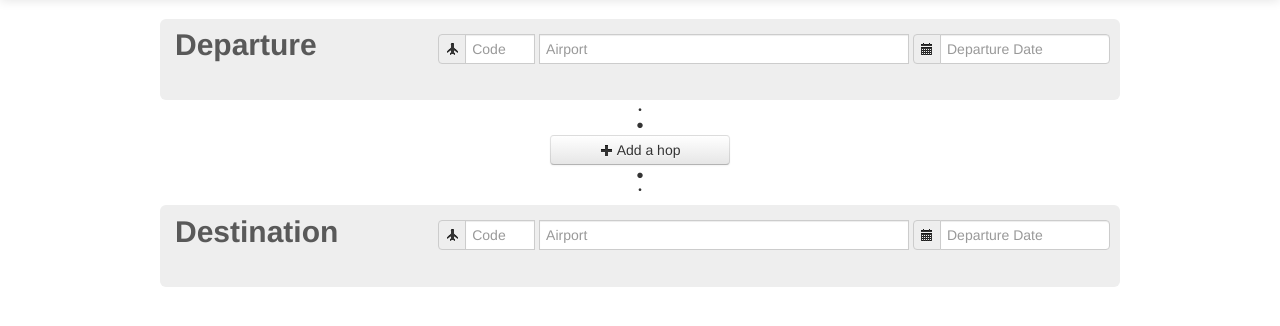
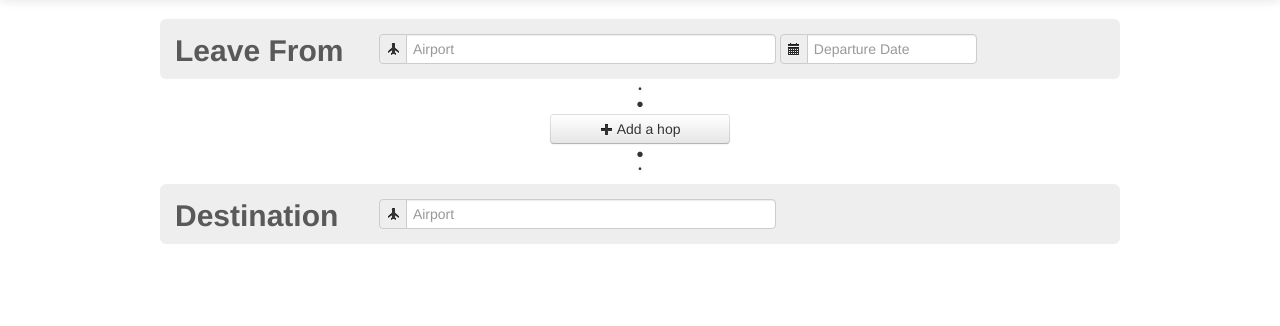
Before and after one commit to CraigPeden/ilwhack.namepending, a CodeIgniter app: page / in a window 1280 px wide. Shown: the part 41-367 px from the top of the page. Run offline with CodeIgniter, Linux system fonts and the light colour scheme; some libraries are stand-ins or nearby versions.

Commit message:
Improved hop UI

```diff
--- a/application/views/assets/footer.php
+++ b/application/views/assets/footer.php
@@ -3,7 +3,6 @@
 		</footer>
 
 		<!-- <script src="<?php echo base_url("/js/jquery.js");?>"></script>-->
-		<script type="text/javascript" src="http://code.jquery.com/jquery-1.9.1.min.js"></script>
 		<script type="text/javascript" src="<?= base_url("/js/bootstrap-datepicker.js");?>"></script>
 		<script type="text/javascript" src="<?= base_url('/js/bootstrap.js'); ?>"></script>
 		<script type="text/javascript" src="<?= base_url('/js/airport_search.js'); ?>"></script>
--- a/application/views/assets/header.php
+++ b/application/views/assets/header.php
@@ -22,6 +22,8 @@
     	}
     </style>
     <link href="<?= base_url('/css/bootstrap-responsive.css'); ?>" rel="stylesheet">
+
+    <script type="text/javascript" src="http://code.jquery.com/jquery-1.9.1.min.js"></script>
 </head>
 
 <body>
--- a/application/views/assets/main.php
+++ b/application/views/assets/main.php
@@ -1,57 +1,32 @@
+<script type="text/javascript" src="<?= base_url('js/hop-ui.js'); ?>"></script>
+
 <div class="container">
 
 	<div class="hop_container departure">
 		<div class="airports_body">
 			<form class="form-inline">
-				<span class="help-inline hop_container_title">Departure</span>
-				<div class="pull-right">
+				<span class="help-inline hop_container_title">Leave From</span>
 				<div class="input-prepend">
 					<span class="add-on"><i class="icon-plane"></i></span>
-						<input id="start-airport" type="text" class="span1 airport_code" placeholder="Code" style="border-radius:0px;">
-					</div>
-					<div class="input-prepend">
-						<input id="start-airport" type="text" class="span4 airport" placeholder="Airport" style="border-radius:0px;">
+					<input id="start-airport" type="text" class="span4 airport" placeholder="Airport">
 				</div>
 				<div class="input-prepend">
 					<span class="add-on"><i class="icon-calendar"></i></span>
 					<input type="text" class="span2" placeholder="Departure Date" data-date-format="dd/mm/yy" id="dp1">
 				</div>
-				</div>
 		    </form>
 		</div>
     </div>
 
-    <div class="hop_container_insert hop">
-    	<div class="transitionbulletone">•</div>
-    	<div class="transitionbullettwo">•</div>
-	    <div class="hop_container">
-			<div class="airports_body">
-				<span class="help-inline hop_container_title">Hop</span>
-				<div class="pull-right">
-					<form class="form-inline">
-						<div class="input-prepend">
-							<span class="add-on"><i class="icon-plane"></i></span>
-							<input id="start-airport" type="text" class="span1 airport_code" placeholder="Code" style="border-radius:0px;">
-						</div>
-						<div class="input-prepend">
-							<input id="start-airport" type="text" class="span4 airport" placeholder="Airport" style="border-radius:0px;">
-						</div>
-						<div class="input-prepend">
-							<span class="add-on"><i class="icon-calendar"></i></span>
-							<input type="text" class="span2" placeholder="Departure Date" data-date-format="dd/mm/yy" id="dp1">
-						</div>
-						<i class="icon-remove hop_container_delete"></i>
-				    </form>
-				</div>
-			</div>
+    <div id="hop_container">
+
     </div>
 
-    </div>
     <div class="transitionbulletone hop">•</div>
     <div class="transitionbullettwo hop">•</div>
 
     <div class="addHopContainer">
-    	<button class="btn hop_container_add"><i class="icon-plus"></i> Add a hop</button>
+    	<button class="btn" id="add-hop-button"><i class="icon-plus"></i> Add a hop</button>
     </div>
 
     <div class="transitionbullettwo">•</div>
@@ -60,18 +35,9 @@
     	<div class="airports_body">
     		<form class="form-inline">
     			<span class="help-inline hop_container_title">Destination</span>
-    			<div class="pull-right">
 				<div class="input-prepend">
 					<span class="add-on"><i class="icon-plane"></i></span>
-						<input id="start-airport" type="text" class="span1 airport_code" placeholder="Code" style="border-radius:0px;">
-					</div>
-					<div class="input-prepend">
-						<input id="start-airport" type="text" class="span4 airport" placeholder="Airport" style="border-radius:0px;">
-					</div>
-					<div class="input-prepend">
-						<span class="add-on"><i class="icon-calendar"></i></span>
-						<input type="text" class="span2" placeholder="Departure Date" data-date-format="dd/mm/yy" id="dp2">
-					</div>
+					<input id="start-airport" type="text" class="span4 airport" placeholder="Airport">
 				</div>
 		    </form>
     	</div>
--- a/css/skyhopper.css
+++ b/css/skyhopper.css
@@ -28,7 +28,7 @@
 	width: 180px;
 }
 
-.hop_container_add {
+#add-hop-button {
 	margin-left: auto;
 	margin-right: auto;
 	width: 180px;
@@ -47,6 +47,7 @@
 	  -webkit-border-radius: 6px;
 	     -moz-border-radius: 6px;
 	          border-radius: 6px;
+	height: 20px;
 }
 
 .airports_title {
@@ -69,6 +70,8 @@
 	line-height: 20px;
 	color: inherit;
 	text-rendering: optimizelegibility;
+	margin-top: 4px;
+	width: 200px;
 }
 
 .logo {
@@ -79,3 +82,8 @@
 	padding-top: 5px !important;
 	padding-bottom: 5px !important;
 }
+
+input.hop-length {
+	text-align: center;
+	width: 30px;
+}
--- a/js/airport_search.js
+++ b/js/airport_search.js
@@ -11,10 +11,16 @@ function do_search(search_term, sender)
 	});
 }
 
-jQuery(document).ready(function() {
+function attatch_airport_search_event_hander()
+{
+	// This needs to be called every time a hop is added
 	jQuery('input.airport').keyup(function() {
 		var search_term = jQuery(this).val();
 
 		do_search(search_term, this);
 	});
+}
+
+jQuery(document).ready(function() {
+	attatch_airport_search_event_hander();
 });
--- /dev/null
+++ b/js/hop-ui.js
@@ -0,0 +1,67 @@
+var next_hop_id = 1;
+var hop_titles = ["Then go to", "Followed by", "And then", "Then stop at"];
+var previous_title = -1;
+
+function add_hop()
+{
+	var title_id = ++previous_title;
+
+	if (title_id == hop_titles.length)
+	{
+		title_id = 0;
+		previous_title = -1;
+	}
+
+	var hop_title = hop_titles[title_id];
+
+	var hop_html = "" +
+		'<div style="height: 0px; overflow: hidden;" class="single_hop" data-hop-id="' + next_hop_id + '">' +
+			'<div class="transitionbulletone hop">•</div>' +
+			'<div class="transitionbullettwo hop">•</div>' +
+			'<div class="hop_container">' +
+				'<div class="airports_body">' +
+					'<span class="help-inline hop_container_title">' + hop_title + '</span>' +
+					'<div class="input-prepend">' +
+						'<span class="add-on"><i class="icon-plane"></i></span>' +
+						'<input type="text" class="span4 airport" placeholder="Airport">' +
+					'</div>' +
+					'<div class="input-prepend input-append hop length-container">' +
+						'<span class="add-on">Stay For</span>' +
+						'<input type="text" class="hop-length" value="10">' +
+						'<span class="add-on">Hours</span>' +
+					'</div>' +
+					'<button class="pull-right btn btn-link remove-hop-button" data-hop-id="' + next_hop_id + '"><strong>X</strong></button>' +
+				'</div>' +
+			'</div>' +
+		'</div>';
+
+		$('#hop_container').append(hop_html);
+
+		// Container is added hidden so now animate it to show it
+		$('.single_hop[data-hop-id="' + next_hop_id + '"]').animate({
+			height: '100px'
+		}, 500);
+
+		attatch_airport_search_event_hander();
+
+		$('button.remove-hop-button').click(function() {
+			remove_hop($(this).attr("data-hop-id"));
+		});
+
+		next_hop_id++;
+}
+
+function remove_hop(hop_id)
+{
+	$('.single_hop[data-hop-id="' + hop_id + '"]').animate({
+		height: '0px'
+	}, 500, function() {
+		$('.single_hop[data-hop-id="' + hop_id + '"]').remove();
+	});
+}
+
+$(document).ready(function() {
+	$('#add-hop-button').click(function() {
+		add_hop();
+	});
+});
```
Lines whose indentation alone changed are shown as unchanged.
